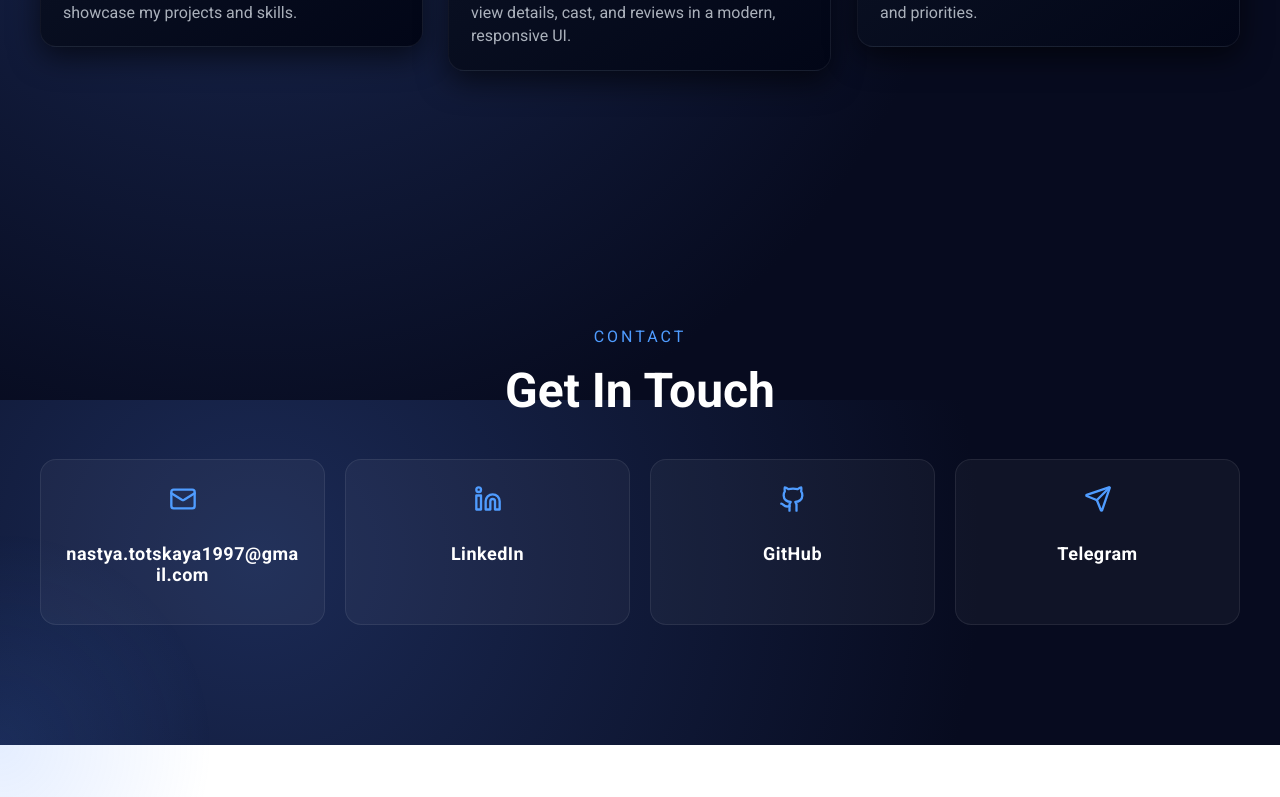
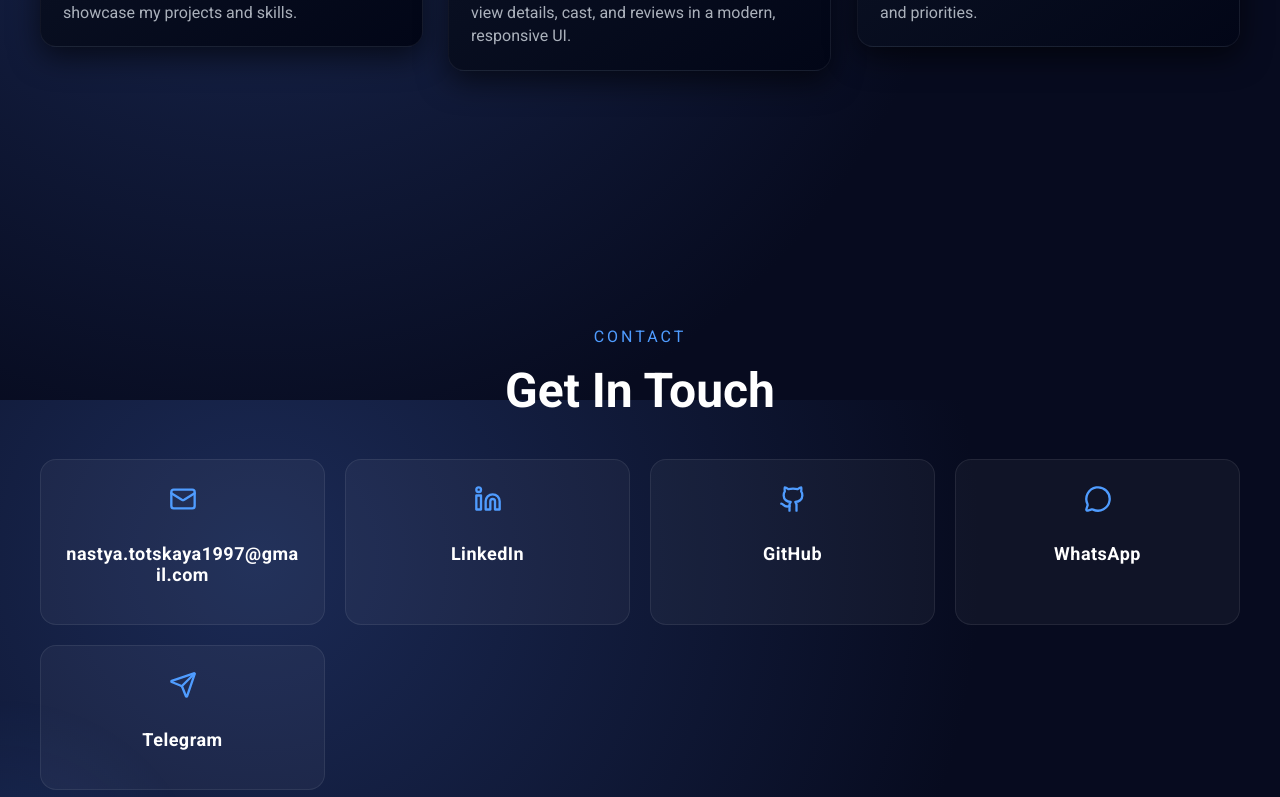
Before and after one commit to Anastasiia-git/anastasiia-totska.github.io, a Next.js app: page / in a window 1280 px wide. Shown: the part 2000-2797 px from the top of the page. Before the commit the page ends 2745 px from the top, so only its background shows below. Built offline with nearby package versions, Linux system fonts and the light colour scheme.

Commit message:
add whatsApp

```diff
--- a/sections/Contact/Contact.tsx
+++ b/sections/Contact/Contact.tsx
@@ -3,7 +3,7 @@
 import { motion } from "framer-motion";
 import toast, { Toaster } from "react-hot-toast";
 import styles from "./Contact.module.css";
-import { Mail, Github, Linkedin, Send } from "lucide-react";
+import { Mail, Github, Linkedin, Send, MessageCircle } from "lucide-react";
 
 const contacts = [
   {
@@ -20,6 +20,11 @@ const contacts = [
     icon: Github,
     title: "GitHub",
     link: "https://github.com/Anastasiia-git",
+  },
+  {
+    icon: MessageCircle,
+    title: "WhatsApp",
+    link: "https://wa.me/491627686705?text=Hello%20Anastasiia",
   },
   {
     icon: Send,
```
